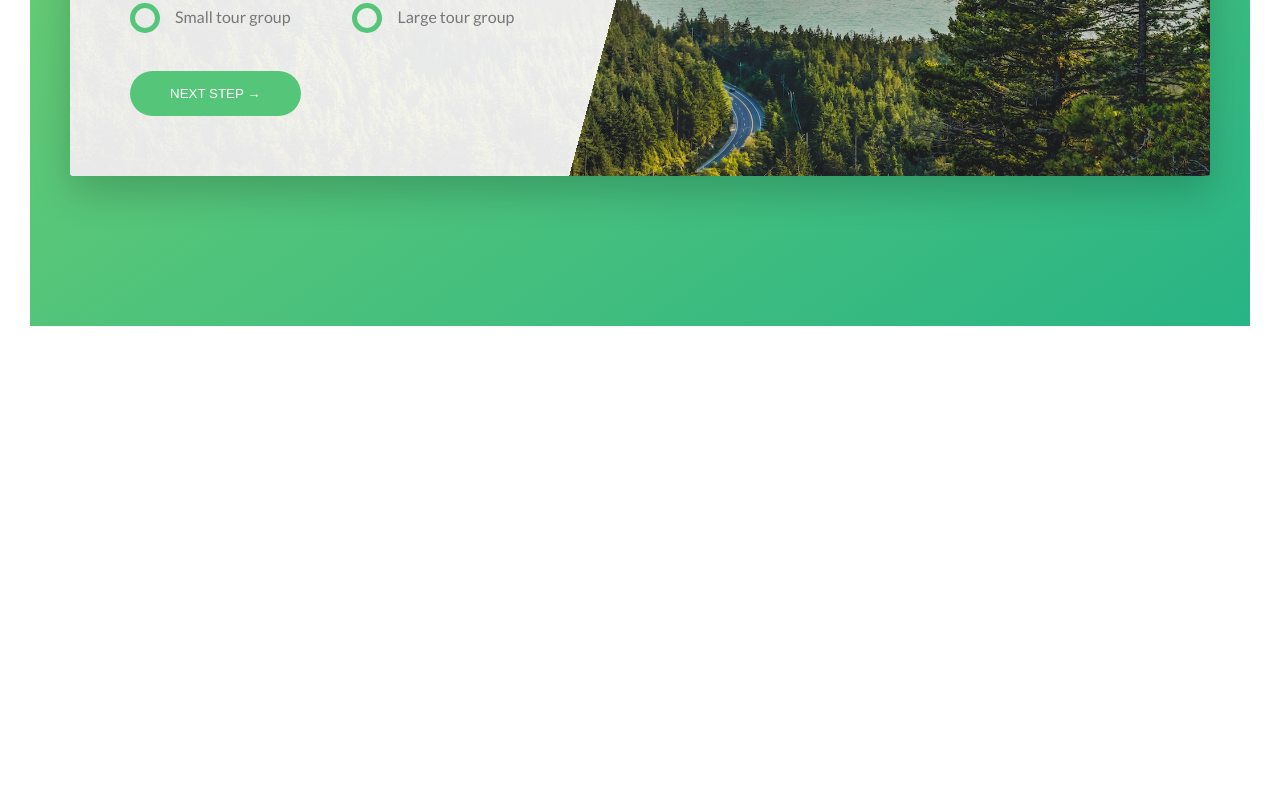
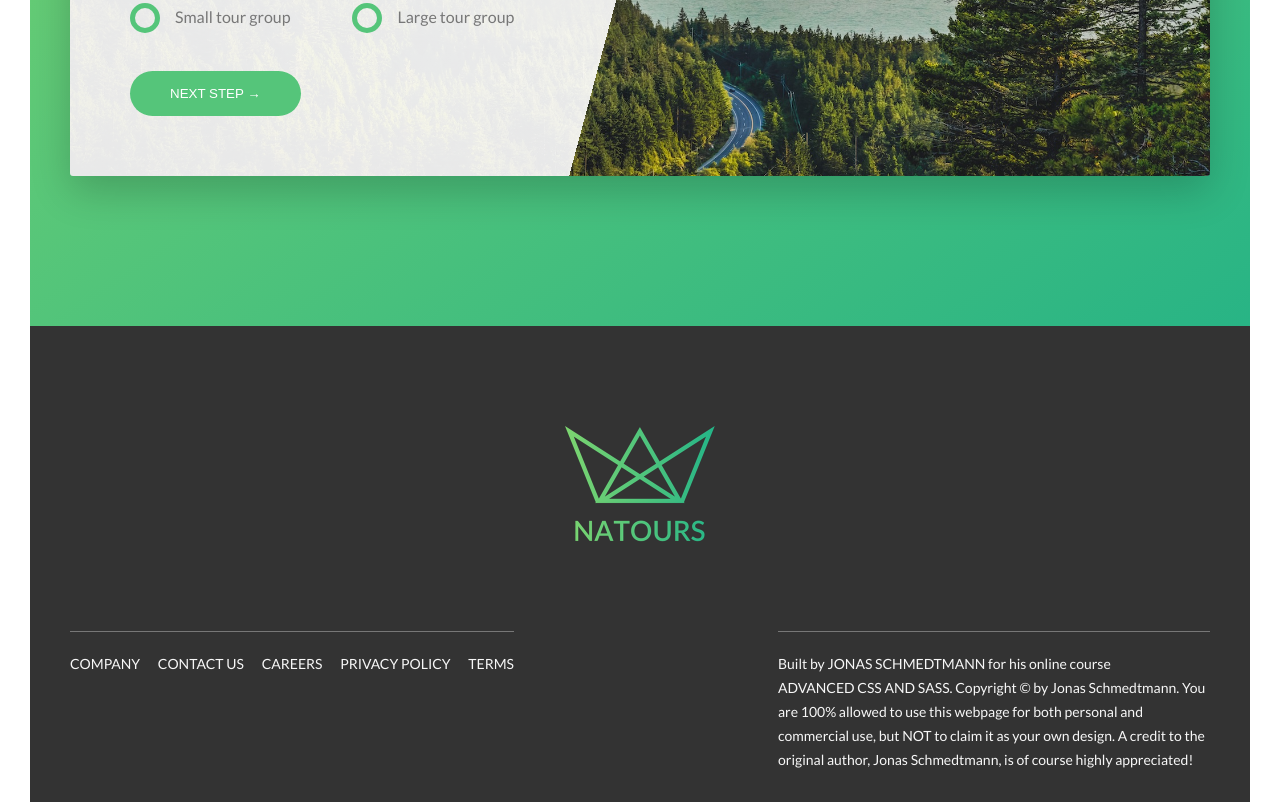
Before and after one commit to KheteshS/natours, a website: page index.html in a window 1280 px wide. Shown: the part 4963-5765 px from the top of the page. Before the commit the page ends 5319 px from the top, so only its background shows below. Drawn offline with Linux system fonts and the light colour scheme.

Commit message:
footer completed

```diff
--- a/index.html
+++ b/index.html
@@ -269,7 +269,7 @@
 
     <section class="section-stories">
       <div class="bg-video">
-        <video class="bg-video__container" autoplay muted loop>
+        <video class="bg-video__content" autoplay muted loop>
           <source src="img/video.mp4" type="video/mp4" />
           <source src="img/video.webm" type="video/webm" />
           Your browser is not supported!
@@ -373,6 +373,33 @@
       </div>
     </section>
   </main>
+
+  <footer class="footer">
+    <div class="footer__logo-box">
+      <img src="img/logo-green-2x.png" alt="Full logo" class="footer__logo" />
+    </div>
+    <div class="row">
+      <div class="col-1-of-2">
+        <div class="footer__navigation">
+          <ul class="footer__list">
+            <li class="footer__item"><a href="#" class="footer__link">Company</a></li>
+            <li class="footer__item"><a href="#" class="footer__link">Contact us</a></li>
+            <li class="footer__item"><a href="#" class="footer__link">Careers</a></li>
+            <li class="footer__item"><a href="#" class="footer__link">Privacy Policy</a></li>
+            <li class="footer__item"><a href="#" class="footer__link">Terms</a></li>
+          </ul>
+        </div>
+      </div>
+      <div class="col-1-of-2">
+        <p class="footer__copyright">
+          Built by <a href="#" class="footer__link">Jonas Schmedtmann</a> for his online course
+          <a href="#" class="footer__link">Advanced CSS and Sass</a>. Copyright &copy; by Jonas Schmedtmann. You are
+          100% allowed to use this webpage for both personal and commercial use, but NOT to claim it as your own design.
+          A credit to the original author, Jonas Schmedtmann, is of course highly appreciated!
+        </p>
+      </div>
+    </div>
+  </footer>
 </body>
 
 </html>
--- a/sass/abstracts/_variables.scss
+++ b/sass/abstracts/_variables.scss
@@ -14,6 +14,7 @@ $color-grey-light-2: #eee;
 
 $color-grey-dark: #777;
 $color-grey-dark-2: #999;
+$color-grey-dark-3: #333;
 
 $color-white: #fff;
 $color-black: #000;
--- /dev/null
+++ b/sass/layout/_footer.scss
@@ -0,0 +1,61 @@
+.footer {
+  background-color: $color-grey-dark-3;
+  color: $color-grey-light-1;
+  padding: 10rem 0;
+  font-size: 1.4rem;
+
+  &__logo-box {
+    text-align: center;
+    margin-bottom: 8rem;
+  }
+
+  &__logo {
+    width: 15rem;
+    height: auto;
+  }
+
+  &__navigation {
+    border-top: 1px solid $color-grey-dark;
+    padding-top: 2rem;
+    display: inline-block;
+  }
+
+  &__list {
+    list-style: none;
+  }
+
+  &__item {
+    display: inline-block;
+
+    &:not(:last-child) {
+      margin-right: 1.5rem;
+    }
+  }
+
+  &__link {
+    &:link,
+    &:visited {
+      background-color: $color-grey-dark-3;
+      color: inherit;
+      text-decoration: none;
+      text-transform: uppercase;
+      display: inline-block;
+      transition: all 0.2s;
+    }
+
+    &:hover,
+    &:active {
+      color: $color-primary;
+      box-shadow: 0 1rem 2rem rgba($color-black, 0.4);
+      transform: rotate(5deg) scale(1.3);
+    }
+  }
+
+  &__copyright {
+    color: inherit;
+    border-top: 1px solid $color-grey-dark;
+    padding-top: 2rem;
+    width: 80%;
+    float: right;
+  }
+}
--- a/sass/main.scss
+++ b/sass/main.scss
@@ -16,6 +16,7 @@
 @import "components/story";
 
 @import "layout/header";
+@import "layout/footer";
 @import "layout/grid";
 
 @import "pages/home";
```
Also changed, not shown: css/style.css.
